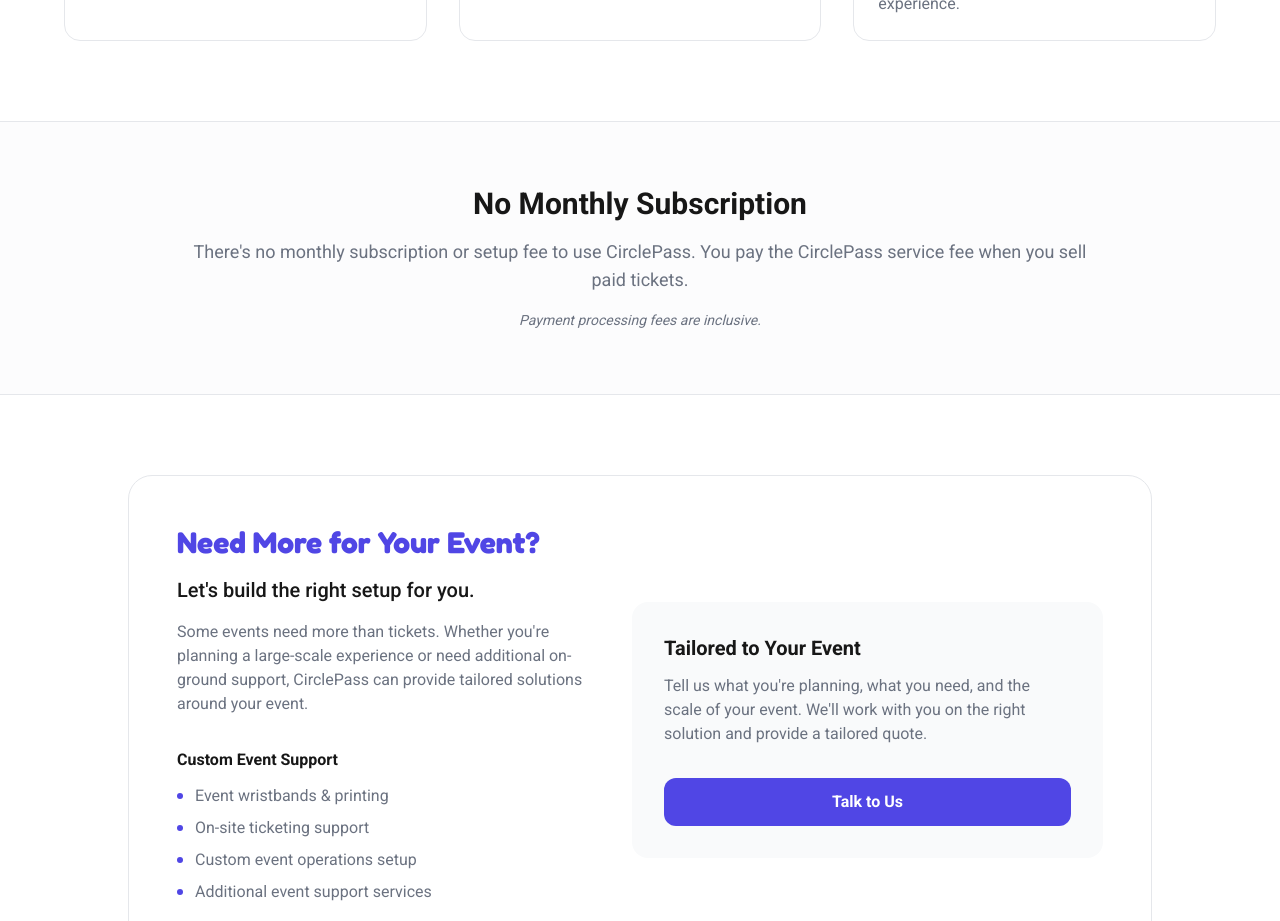
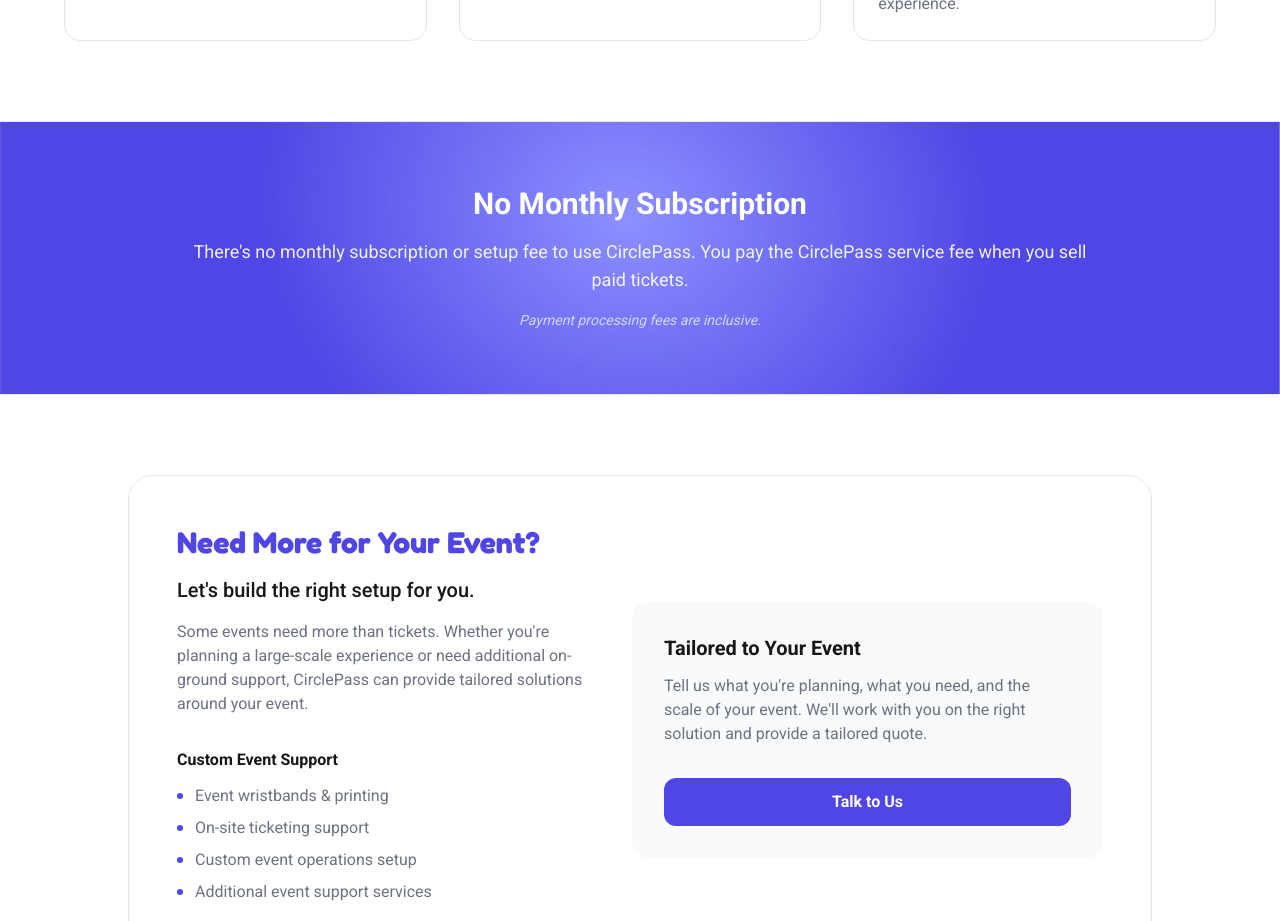
Before and after one commit to omoluabi44/circle_pass, a Next.js app: page /pricing in a window 1280 px wide. Shown: the part 2000-2921 px from the top of the page. Built offline with nearby package versions, Linux system fonts and the light colour scheme; no server answers.

Commit message:
style: apply background_A to No Monthly Subscription section on pricing page

```diff
--- a/src/app/pricing/page.tsx
+++ b/src/app/pricing/page.tsx
@@ -170,13 +170,16 @@
       </section>
 
       {/* No Subscription Section */}
-      <section className="bg-secondary/50 py-16 px-4 mb-20 border-y border-border">
+      <section
+        className="py-16 px-4 mb-20 border-y border-border bg-cover bg-center bg-no-repeat"
+        style={{ backgroundImage: "url('/background_A.jpg')" }}
+      >
         <div className="max-w-4xl mx-auto text-center">
-          <h2 className="text-2xl md:text-3xl font-bold mb-4">No Monthly Subscription</h2>
-          <p className="text-lg text-muted-foreground mb-4">
+          <h2 className="text-2xl md:text-3xl font-bold mb-4 text-white">No Monthly Subscription</h2>
+          <p className="text-lg text-white/90 mb-4">
             There's no monthly subscription or setup fee to use CirclePass. You pay the CirclePass service fee when you sell paid tickets.
           </p>
-          <p className="text-sm text-muted-foreground italic">
+          <p className="text-sm text-white/70 italic">
             Payment processing fees are inclusive.
           </p>
         </div>
```
